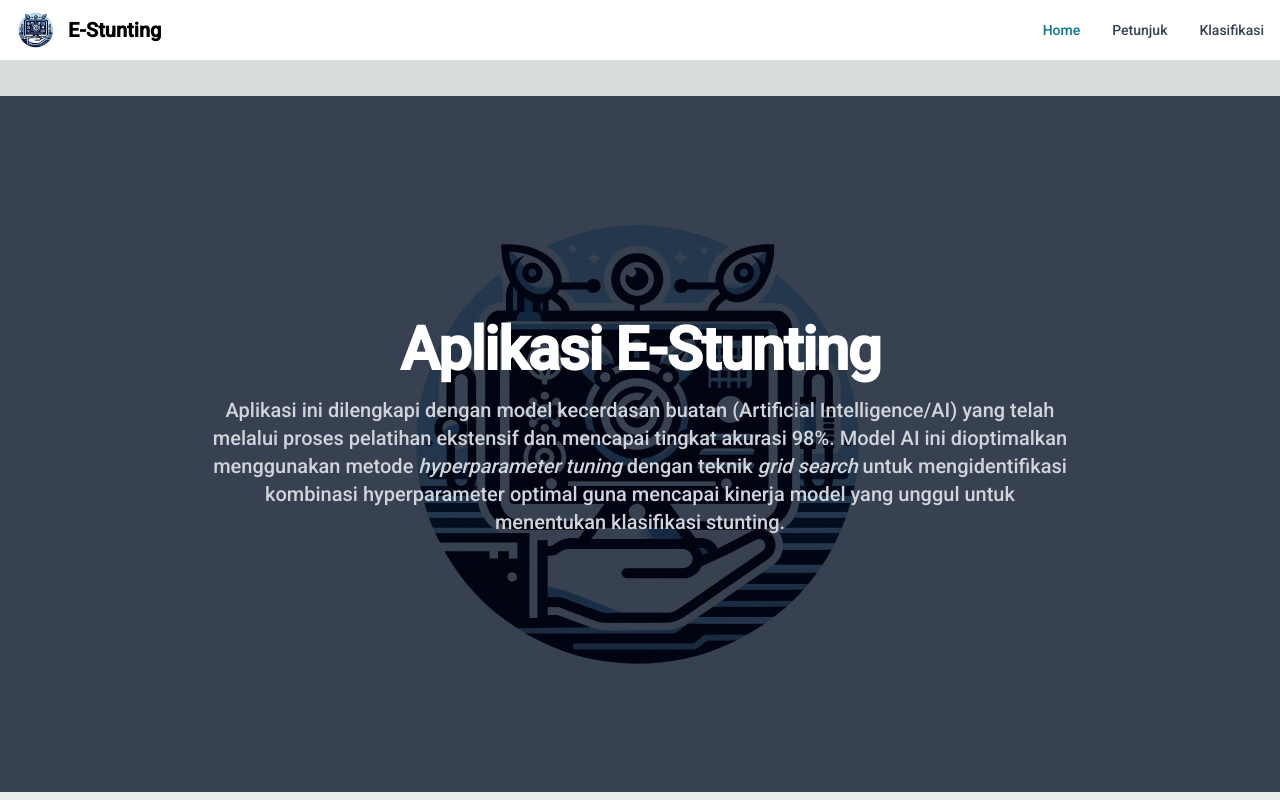
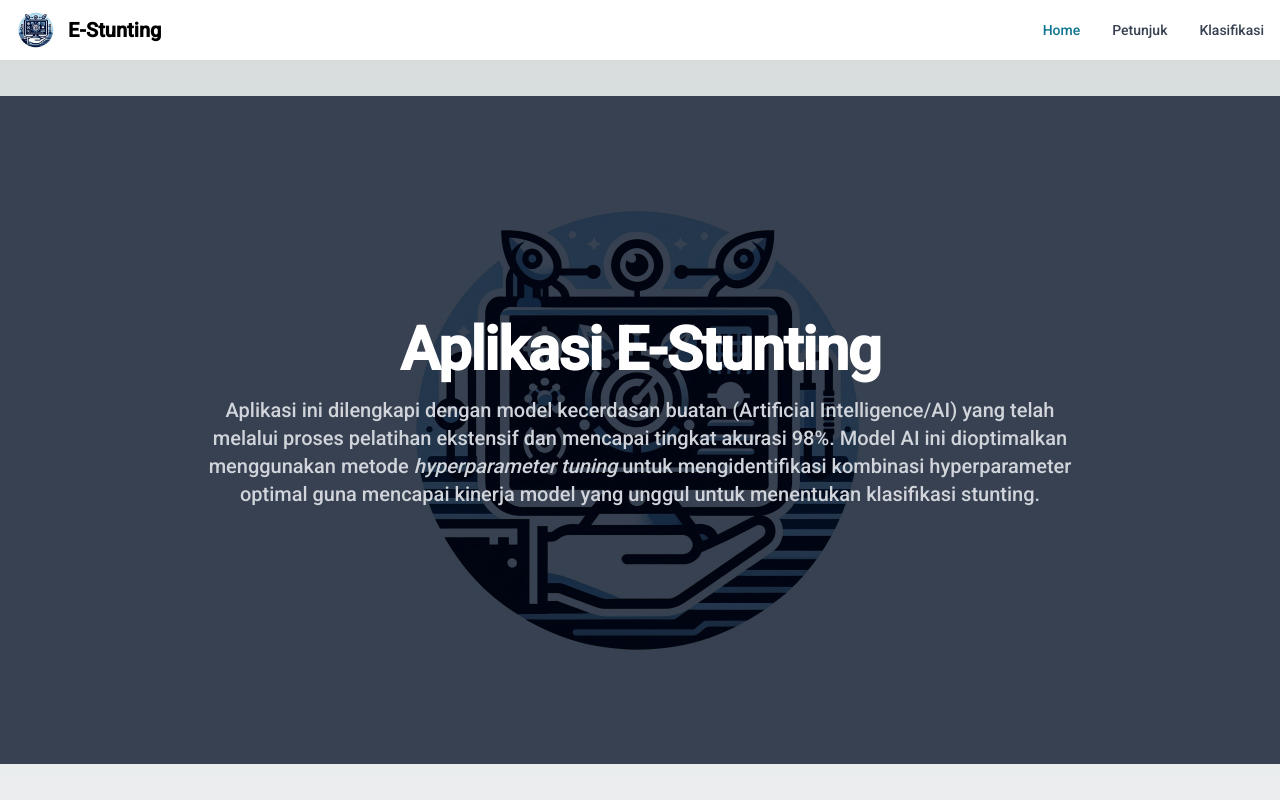
Before and after one commit to Ryftri/e-stunting, a Next.js app: page / in a window 1280 px wide. Shown: the top 800 px of the page. Built offline with nearby package versions, Linux system fonts and the light colour scheme.

Commit message:
Bismillah selesai

```diff
--- a/src/app/page.tsx
+++ b/src/app/page.tsx
@@ -9,7 +9,7 @@ export default function Home() {
       <section className="bg-center bg-no-repeat bg-[url('/icons/icon-512x512.png')] bg-gray-700 bg-blend-multiply w-full">
           <div className="px-4 mx-auto max-w-screen-xl text-center py-56">
               <h1 className="mb-4 text-4xl font-extrabold tracking-tight leading-none text-white md:text-5xl lg:text-6xl">Aplikasi E-Stunting</h1>
-              <p className="mb-8 text-lg font-normal text-gray-300 lg:text-xl sm:px-16 lg:px-48">Aplikasi ini dilengkapi dengan model kecerdasan buatan (Artificial Intelligence/AI) yang telah melalui proses pelatihan ekstensif dan mencapai tingkat akurasi 98%. Model AI ini dioptimalkan menggunakan metode <i>hyperparameter tuning</i> dengan teknik <i>grid search</i> untuk mengidentifikasi kombinasi hyperparameter optimal guna mencapai kinerja model yang unggul untuk menentukan klasifikasi stunting.</p>
+              <p className="mb-8 text-lg font-normal text-gray-300 lg:text-xl sm:px-16 lg:px-48">Aplikasi ini dilengkapi dengan model kecerdasan buatan (Artificial Intelligence/AI) yang telah melalui proses pelatihan ekstensif dan mencapai tingkat akurasi 98%. Model AI ini dioptimalkan menggunakan metode <i>hyperparameter tuning</i> untuk mengidentifikasi kombinasi hyperparameter optimal guna mencapai kinerja model yang unggul untuk menentukan klasifikasi stunting.</p>
           </div>
       </section>
       <section className="w-full">
```
